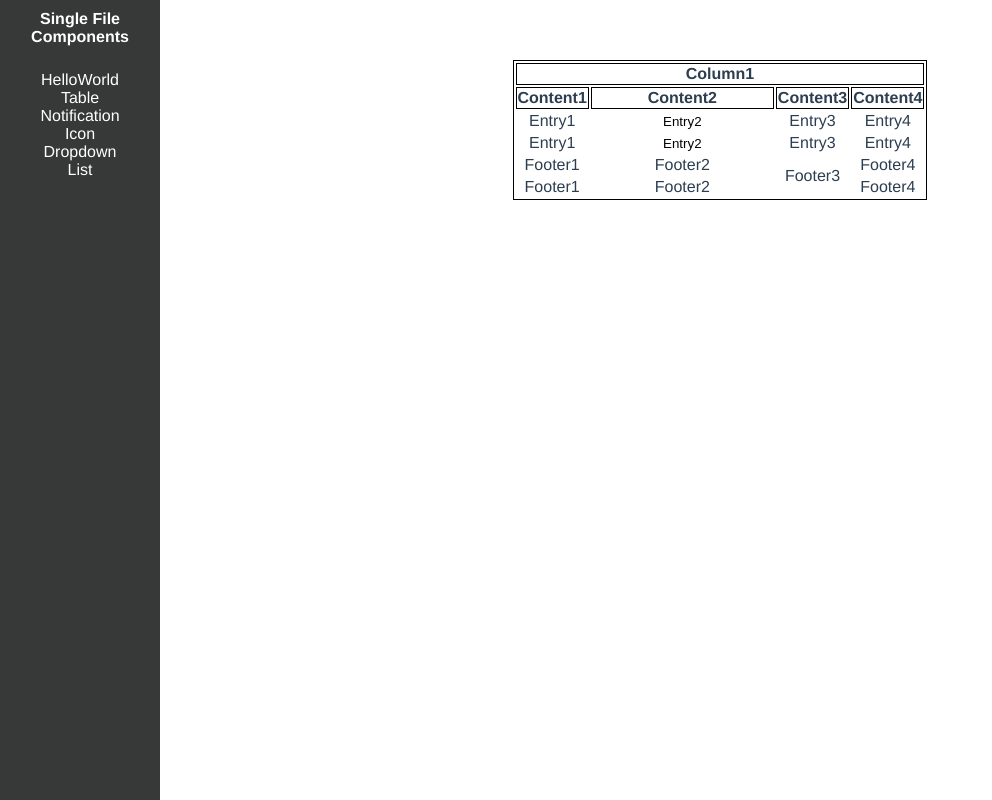
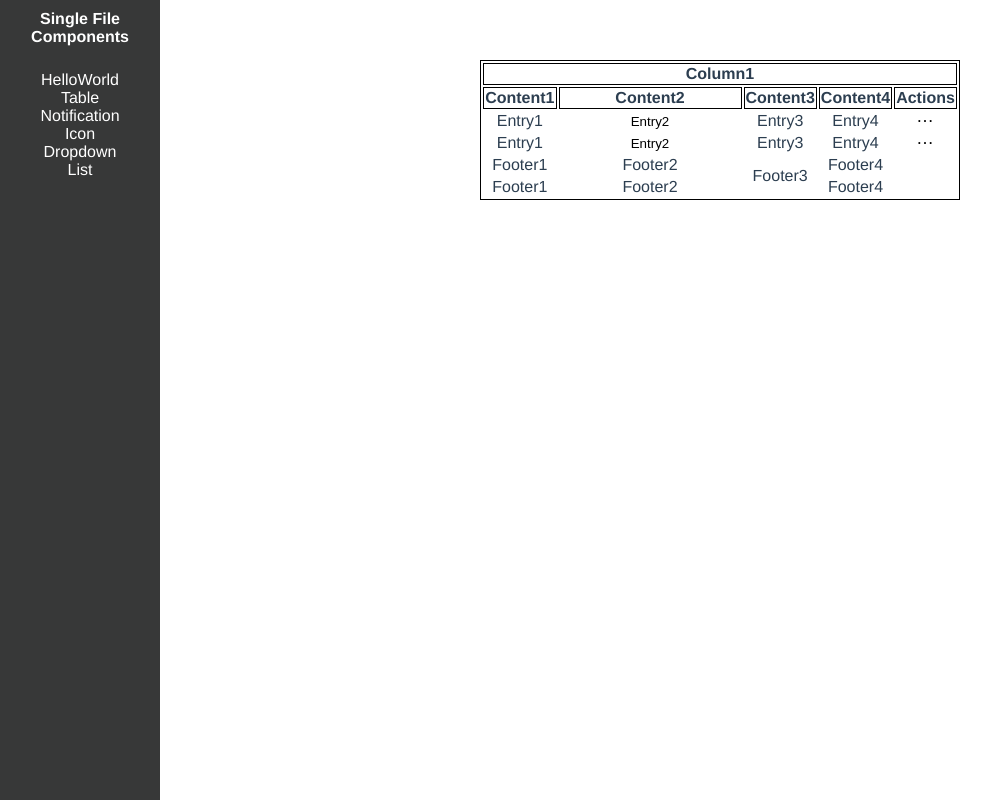
Before and after one commit to zurgis/vue-sfc, a Vue app: page /table in a window 1280 px wide. Shown: the whole page, without its empty margins (0-992 px from the left). Built offline with nearby package versions, Linux system fonts and the light colour scheme.

Commit message:
dropdown style & animations

```diff
--- a/src/components/VDropdown.vue
+++ b/src/components/VDropdown.vue
@@ -3,6 +3,7 @@ import { ref } from 'vue'
 import VButton from './VButton.vue'
 
 defineProps<{
+  appearance?: 'flat' | 'outline' | 'icon'
   name?: string
   icon?: {
     size?: '2xs' | 'xs' | 'sm' | 'lg' | 'xl' | '2xl'
@@ -20,12 +21,13 @@ function toggle() {
 <template>
   <div class="dropdown">
     <VButton
+      :appearance="appearance"
       :icon=icon
       :value="name"
       @click="toggle"
     />
 
-    <Transition name="dropdown-items">
+    <Transition name="dropdown-animations">
       <div
         class="dropdown-items"
         v-show="isOpen"
@@ -37,21 +39,31 @@ function toggle() {
 </template>
 
 <style lang="scss" scoped>
-.dropdown-items {
+.dropdown {
+  &-items {
     display: flex;
     flex-direction: column;
     flex-wrap: wrap;
+    position: absolute;
     margin-top: 5px;
-  border: 1px solid #000000;
+    left: 50%;
+    transform: translateX(-50%);
+    outline: 1px solid #0000000a;
+    box-shadow: 0 0 3px #0000000a;
     border-radius: 5px;
+    background-color: #ffffff;
+    z-index: 1;
+  }
 
+  &-animations {
     &-enter-from, &-leave-to {
       opacity: 0;
-    transform: translateY(-20%);
+      transform: translate(-50%, -20%)
     }
 
     &-enter-active, &-leave-active {
       transition: all .5s ease;
     }
   }
+}
 </style>
--- a/src/components/VInput.vue
+++ b/src/components/VInput.vue
@@ -37,12 +37,12 @@ defineEmits<{
   text-align: center;
 
   &:hover {
-    background-color: #c5c5c5;
+    background-color: #0000000a;
   }
 
   &:focus {
     outline: none;
-    border: 2px solid #c5c5c5;
+    border: 2px solid #0000000a;
   }
 }
 </style>
--- a/src/components/VTable/VTable.vue
+++ b/src/components/VTable/VTable.vue
@@ -42,7 +42,11 @@ function onChangeItemBody(...args: any[]) {
     <VTableBody
       :contents=contents
       @change="onChangeItemBody"
-    />
+    >
+      <template #actions>
+        <slot name="actions" />
+      </template>
+    </VTableBody>
     <VTableFooter :footers="footers" />
   </table>
 </template>
--- a/src/components/VTable/VTableBody.vue
+++ b/src/components/VTable/VTableBody.vue
@@ -1,5 +1,7 @@
 <script setup lang="ts">
+import moreHorizImg from './icons/more_horiz.svg'
 import VInput from '../VInput.vue'
+import VDropdown from '../VDropdown.vue'
 
 defineProps<{
   contents: Array<{
@@ -18,6 +20,8 @@ defineProps<{
 const emit = defineEmits<{
   (event: 'change', ...args: any[]): void
 }>()
+
+const icon = { size: "lg" as const, src: moreHorizImg }
 
 function onChangeItemBody(...args: any[]) {
   emit('change', ...args)
@@ -46,9 +50,23 @@ function onChangeItemBody(...args: any[]) {
           </div>
         </td>
       </template>
+
+      <div class="actions">
+        <VDropdown
+          :appearance="'icon'"
+          :icon="icon"
+        >
+          <slot name="actions" />
+        </VDropdown>
+      </div>
     </tr>
   </tbody>
 </template>
 
 <style lang="scss" scoped>
+.actions {
+  display: flex;
+  justify-content: center;
+  position: relative;
+}
 </style>
--- a/src/views/Table.vue
+++ b/src/views/Table.vue
@@ -1,15 +1,17 @@
 <script setup lang="ts">
 import VTable from '../components/VTable/VTable.vue'
+import VButton from '../components/VButton.vue'
 
 const headers = [
   [
-    { colspan: 4, value: 'Column1' },
+    { colspan: 5, value: 'Column1' },
   ],
   [
     { value: 'Content1' },
     { value: 'Content2' },
     { value: 'Content3' },
-    { value: 'Content4' }
+    { value: 'Content4' },
+    { value: 'Actions' }
   ]
 ]
 
@@ -72,7 +74,18 @@ function onValueChange(identifier: number | string, value: string, title?: strin
       :contents="contents"
       :footers="footers"
       @change-item-body="onValueChange"
-    />
+    >
+      <template #actions>
+        <VButton
+          :appearance="'flat'"
+          :value="'Edit'"
+        />
+        <VButton
+          :appearance="'flat'"
+          :value="'Delete'"
+        />
+      </template>
+    </VTable>
   </div>
 </template>
 
```
Also changed, not shown: src/components/VTable/icons/more_horiz.svg (added). Lines whose indentation alone changed are shown as unchanged.
